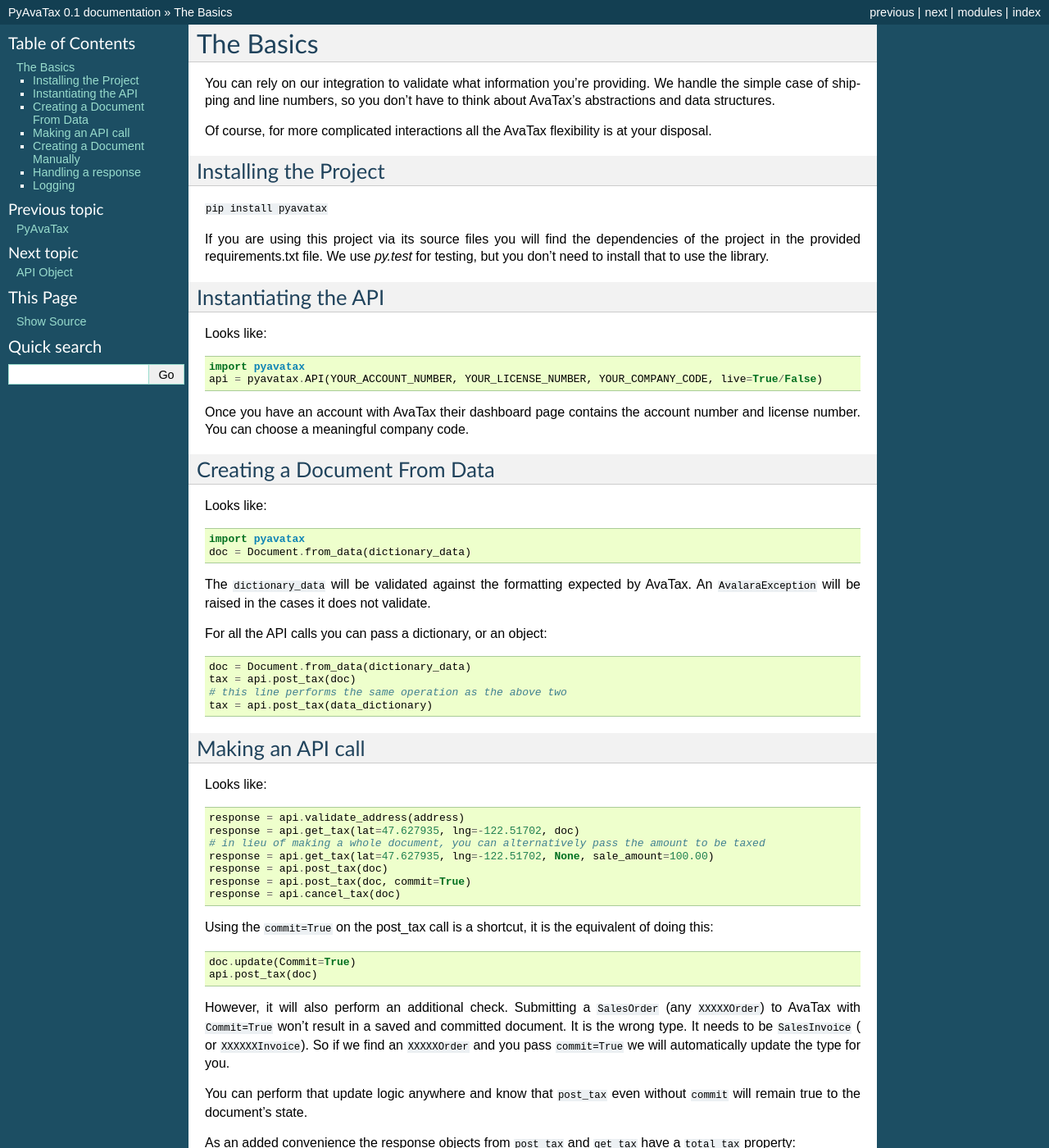
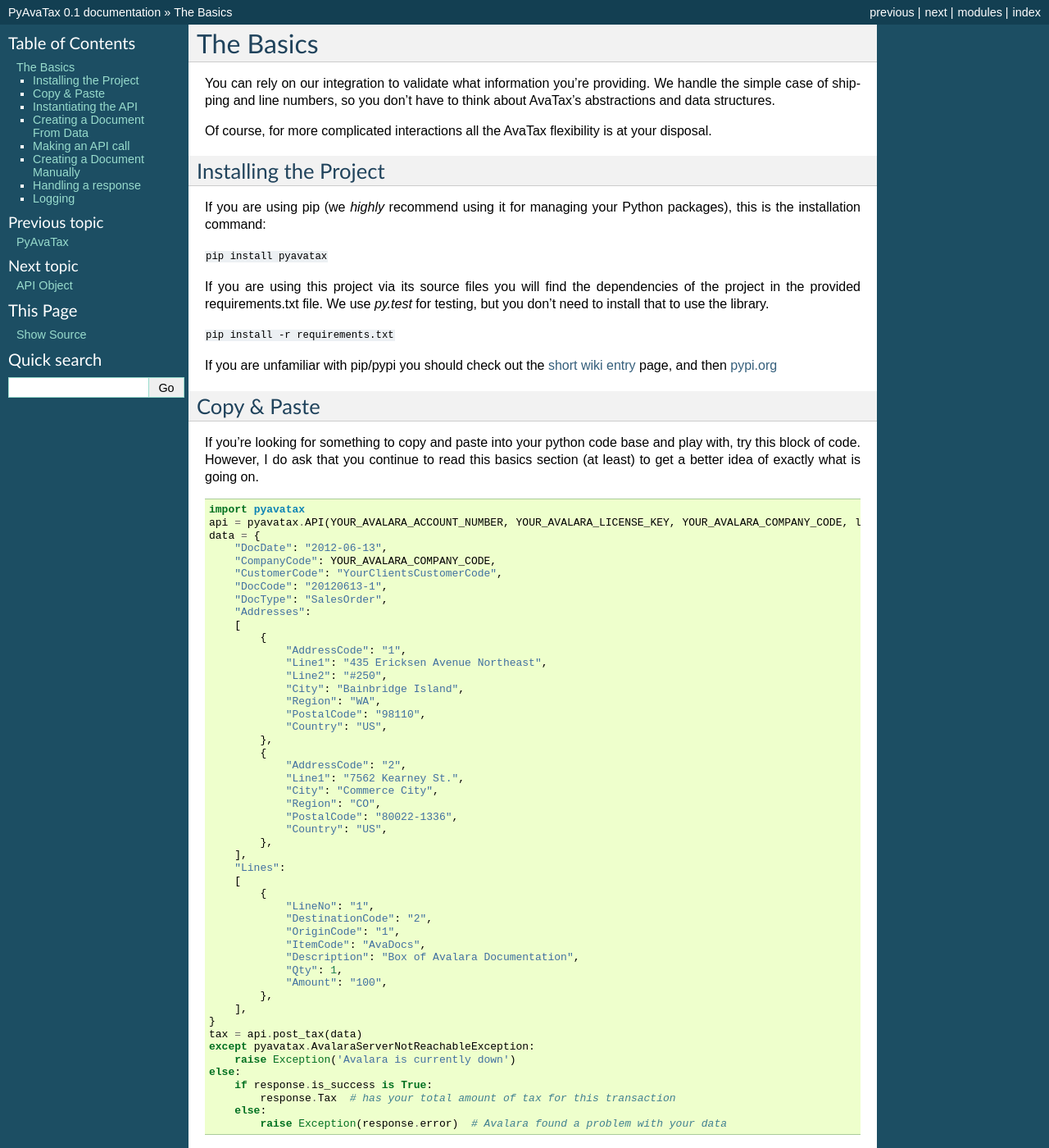
Before and after one commit to activefrequency/pyavatax, a Sphinx documentation site: the page built from docs/basics.rst, in a window 1280 px wide and 1400 px high. Shown: the whole window at 82% size. Built offline with Sphinx 7.4.7, drawn with Linux system fonts in a browser that asks for light colours; some of the changed text lies outside the part shown.

Commit message:
docs update

```diff
--- a/docs/basics.rst
+++ b/docs/basics.rst
@@ -1,4 +1,11 @@
 .. _basics:
+.. _short wiki entry: http://en.wikipedia.org/wiki/Pip_(Python)
+.. _pypi.org: https://pypi.python.org/pypi
+.. _Validate Address: http://developer.avalara.com/api-docs/rest/resources/address-validation
+.. _Get Tax: http://developer.avalara.com/api-docs/rest/resources/tax/get
+.. _Post Tax: http://developer.avalara.com/api-docs/best-practices/document-lifecycle/posttax-and-committax
+.. _Cancel Tax: http://developer.avalara.com/api-docs/rest/resources/tax/cancel
+
 
 The Basics
 ==========
@@ -11,9 +18,72 @@ Of course, for more complicated interactions all the AvaTax flexibility is at yo
 Installing the Project
 ----------------------
 
+If you are using pip (we *highly* recommend using it for managing your Python packages), this is the installation command:
+
 ``pip install pyavatax``
 
 If you are using this project via its source files you will find the dependencies of the project in the provided requirements.txt file. We use `py.test` for testing, but you don't need to install that to use the library.
+
+``pip install -r requirements.txt``
+
+If you are unfamiliar with pip/pypi you should check out the `short wiki entry`_ page, and then `pypi.org`_
+
+
+Copy & Paste
+------------
+
+If you're looking for something to copy and paste into your python code base and play with, try this block of code. However, I do ask that you continue to read this basics section (at least) to get a better idea of exactly what is going on.
+::
+
+    import pyavatax
+    api = pyavatax.API(YOUR_AVALARA_ACCOUNT_NUMBER, YOUR_AVALARA_LICENSE_KEY, YOUR_AVALARA_COMPANY_CODE, live=False)
+    data = {
+        "DocDate": "2012-06-13",
+        "CompanyCode": YOUR_AVALARA_COMPANY_CODE,
+        "CustomerCode": "YourClientsCustomerCode",
+        "DocCode": "20120613-1",
+        "DocType": "SalesOrder",
+        "Addresses":
+        [
+            {
+                "AddressCode": "1",
+                "Line1": "435 Ericksen Avenue Northeast",
+                "Line2": "#250",
+                "City": "Bainbridge Island",
+                "Region": "WA",
+                "PostalCode": "98110",
+                "Country": "US",
+            },
+            {
+                "AddressCode": "2",
+                "Line1": "7562 Kearney St.",
+                "City": "Commerce City",
+                "Region": "CO",
+                "PostalCode": "80022-1336",
+                "Country": "US",
+            },
+        ],
+        "Lines":
+        [
+            {
+                "LineNo": "1",
+                "DestinationCode": "2",
+                "OriginCode": "1",
+                "ItemCode": "AvaDocs",
+                "Description": "Box of Avalara Documentation",
+                "Qty": 1,
+                "Amount": "100",
+            },
+        ],
+    }
+    tax = api.post_tax(data)
+    except pyavatax.AvalaraServerNotReachableException:
+        raise Exception('Avalara is currently down')
+    else:
+        if response.is_success is True:
+            response.Tax  # has your total amount of tax for this transaction
+        else:
+            raise Exception(response.error)  # Avalara found a problem with your data
 
 
 Instantiating the API
@@ -45,7 +115,7 @@ For all the API calls you can pass a dictionary, or an object:
 
 Making an API call
 ------------------
-Looks like:
+Here are a few example calls. You can find Avalara's documentation on each of these calls and the parameteres they expect here: `Validate Address`_, `Get Tax`_, `Post Tax`_, `Cancel Tax`_
 ::
     response = api.validate_address(address)
     response = api.get_tax(lat=47.627935, lng=-122.51702, doc)
@@ -57,7 +127,7 @@ Looks like:
 
 Using the ``commit=True`` on the post_tax call is a shortcut, it is the equivalent of doing this:
 ::
-    doc.update(Commit=True)
+    doc.update({'Commit': True})
     api.post_tax(doc)
 
 However, it will also perform an additional check. Submitting a ``SalesOrder`` (any ``XXXXXOrder``) to AvaTax with ``Commit=True`` won't result in a saved and committed document. It is the wrong type. It needs to be ``SalesInvoice`` ( or ``XXXXXXInvoice``). So if we find an ``XXXXXOrder`` and you pass ``commit=True`` we will automatically update the type for you.
@@ -91,9 +161,9 @@ Use the ``kwargs`` parameter to send all the relevant AvaTax fields into the doc
 
 For simple shipping cases you can use the helper functions ``add_to_address`` and ``add_from_address``. These will manually add the AvaTax ``OriginCode`` and ``DestinationCode`` to the corresponding ``AddressCode``. If your shipping scenario isn't simple, we cannot assume what you're doing - so you will have to input that data onto the objects yourself. Here is an exaggerated example to make this use case as clear as possible:
 ::
-    address.update(AddressCode=3)
-    another_address.update(AddressCode=2)
-    a_third_address.update(AddressCode=1)
+    address.update({'AddressCode': 3})  # updating address dictionary with address code
+    another_address.update({'AddressCode': 2})
+    a_third_address.update({'AddressCode': 1})
     line.update({'OriginCode': 1, 'DestinationCode': 3})
     another_line.update({'OriginCode': 2, 'DestinationCode': 3})
     doc.add_address(address)
```
Also changed, not shown: README.rst (+18 -6 lines), docs/index.rst (+13 -3 lines).
